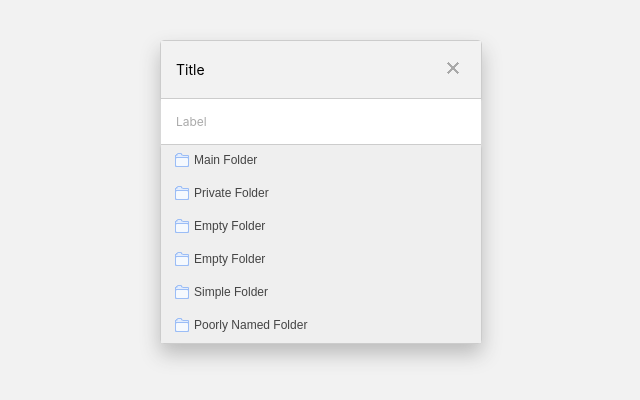
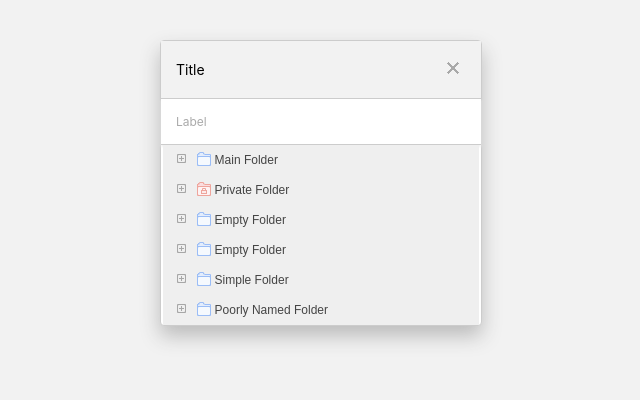
Before and after one commit to watkinshughes/explorer, a React (Create React App) app: page / in a window 1280 px wide. Shown: the top 400 px of the page, without its empty margins (319-959 px from the left). Built offline with nearby package versions, Linux system fonts and the light colour scheme.

Commit message:
Continue basic styles

```diff
--- a/public/index.html
+++ b/public/index.html
@@ -19,7 +19,7 @@
       work correctly both with client-side routing and a non-root public URL.
       Learn how to configure a non-root public URL by running `npm run build`.
     -->
-    <title>React App</title>
+    <title>Explorer</title>
   </head>
   <body>
     <noscript>
--- a/src/components/App/styles.css
+++ b/src/components/App/styles.css
@@ -10,7 +10,8 @@
 .App button {
   -webkit-appearance: none;
   display: block;
-  width: 100%;
+  width: 99%;
+  margin: 0 auto;
   padding: 8px;
   border: 0;
   font-size: 12px;
@@ -34,23 +35,47 @@
   vertical-align: top;
 }
 
-.App button.folder::before {
+.App span.folder::before,
+.App button.private .folder::before,
+.App span.file::before {
   content: '';
   display: inline-block;
-  margin: 0 5px;
-  width: 15px;
+  margin: -2px 4px;
+  width: 14px;
   height: 14px;
   background: url(/icon-sprite.png);
+}
+
+.App span.folder::before, {
   background-position: -111px 0px;
 }
 
-.App button.file::before {
+.App button.private .folder::before {
+  background-position: -126px 0px;
+}
+
+.App span.file::before {
+  background-position: -140px 0px;
+}
+
+.App .folder button::before {
   content: '';
   display: inline-block;
-  margin: 0 5px;
-  width: 15px;
+  margin: -2px 4px;
+  width: 14px;
   height: 14px;
   background: url(/icon-sprite.png);
-  background-position: -140px 0px;
+  background-position: -168px 0px;
+  opacity: 0.3;
+}
 
+.App .active > .folder > button::before {
+  content: '';
+  display: inline-block;
+  margin: -2px 4px;
+  width: 14px;
+  height: 14px;
+  background: url(/icon-sprite.png);
+  background-position: -182px 0px;
+  opacity: 0.3;
 }
--- a/src/components/Item/index.js
+++ b/src/components/Item/index.js
@@ -1,12 +1,9 @@
 import React, {Component} from 'react';
-
 
 class Item extends Component {
   constructor(props) {
     super(props);
-
     this.toggleClass= this.toggleClass.bind(this);
-
     this.state = {
         active: false,
     };
@@ -21,11 +18,12 @@ class Item extends Component {
   };
 
   render() {
-    return <li className={this.state.active ? 'active': null}
-              onClick={this.toggleClass}>
-        <button className={this.props.type}>
-          <span>{ this.props.name }</span>
+    return <li className={this.state.active ? 'active': null} onClick={this.toggleClass}>
+        <div className={this.props.type}>
+          <button className={this.props.private ? 'private' : null}>
+            <span className={this.props.type}>{ this.props.name }</span>
           </button>
+        </div>
         { this.props.children }
     </li>
   }
--- a/src/components/List/index.js
+++ b/src/components/List/index.js
@@ -14,7 +14,7 @@ class List extends Component {
     }
 
     return data.map((node, index) => {
-      return <Item key={ index } name={ node.name } type={ node.type }>
+      return <Item key={ index } name={ node.name } type={ node.type } private={ node.private }>
         { children(node.children) }
       </Item>
     })
--- a/src/components/List/styles.css
+++ b/src/components/List/styles.css
@@ -4,14 +4,11 @@
   padding: 0;
 }
 
-.Child {
+.List.Child {
   display: none;
+  padding: 0 0 0 24px;
 }
 
-.active > .Child {
+.active > .List.Child {
   display: block;
 }
-
-.List .Child button {
-  text-indent: 20px;
-}
```
Also changed, not shown: src/components/Label/styles.css (line endings or trailing spaces), src/components/Title/styles.css (line endings or trailing spaces), 1 other file (tests, documents, lock files or other folders). Lines whose indentation alone changed are shown as unchanged.
